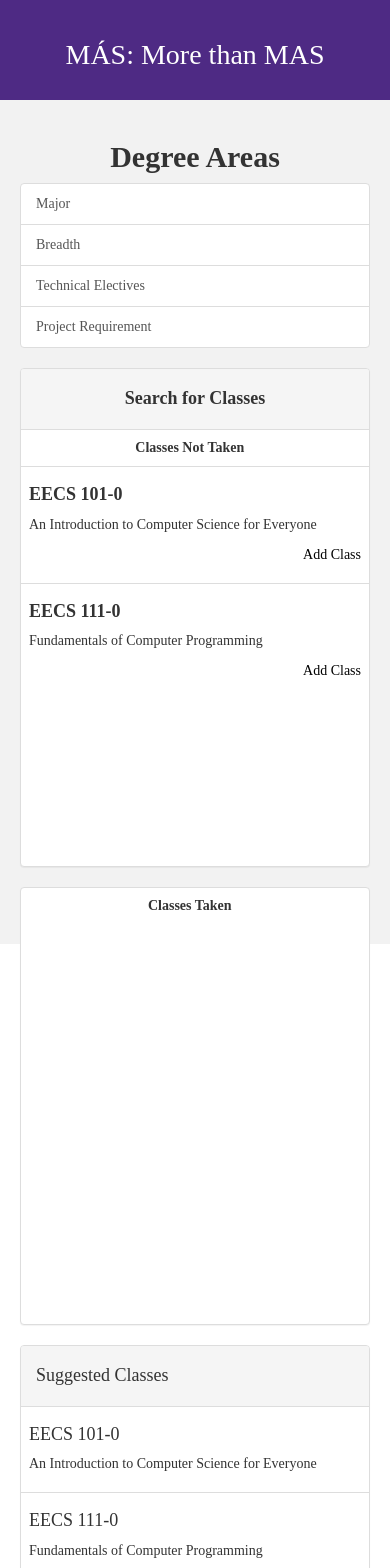
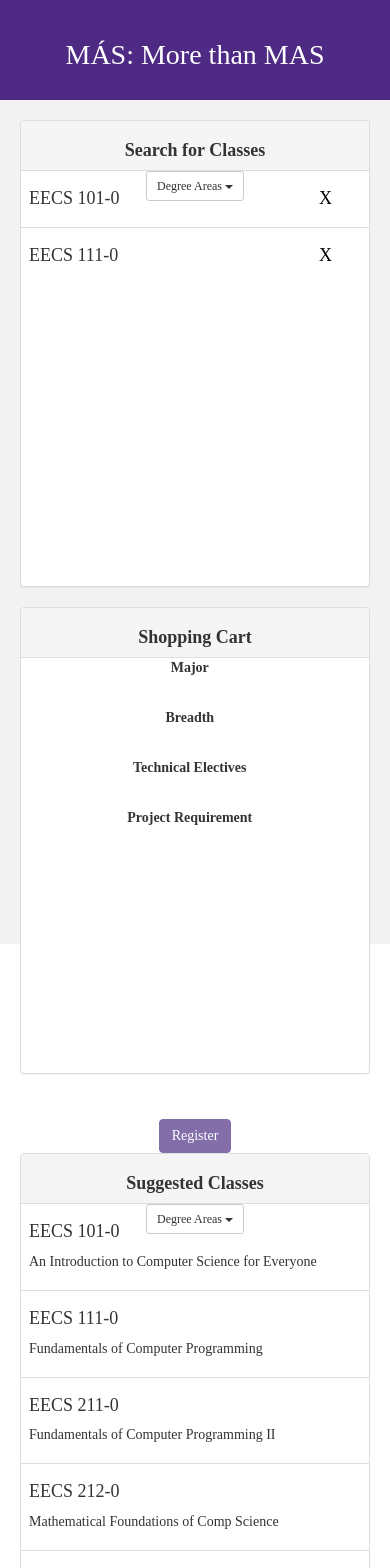
Before and after one commit to kevinjihwanlee/mas, a React (Create React App) app in the folder client/: page / in a window 390 px wide. Shown: the top 1568 px of the page. Built offline with nearby package versions, Linux system fonts and the light colour scheme.

Commit message:
updated UI

```diff
--- a/client/public/css/app.css
+++ b/client/public/css/app.css
@@ -99,19 +99,16 @@ button.register-button:hover {
   justify-content: center;
 }
 
+.panel-heading {
+  height: 50px;
+  text-align: center;
+}
 .table-fixed thead {
   width: 97%;
 }
 .table-fixed tbody {
-  height: 400px;
   overflow-y: auto;
   width: 100%;
-}
-.tsearch {
-  height: 200px;
-}
-.tsuggested {
-  height: 400px;
 }
 .table-fixed thead, .table-fixed tbody, .table-fixed tr, .table-fixed td, .table-fixed th {
   display: block;
--- a/client/src/App.js
+++ b/client/src/App.js
@@ -2,9 +2,11 @@ import React, { Component} from 'react';
 import ReactDOM from 'react-dom'
 
 import HeaderBar from './components/HeaderBar';
-import Search from './components/Search';
 import CourseList from './components/CourseList';
 import SuggestedCourses from './components/SuggestedCourses';
+import Courses from './components/Courses';
+import DegreeAreas from './components/DegreeAreas';
+
 import data from './data/data';
 import test_data from './data/test_data';
 import api_data from './data/api_data.json';
@@ -23,6 +25,7 @@ class App extends Component {
        suggestedCourses: [],
        degreeAreas: [],
        activeDegreeArea: null,
+       suggestedDegreeArea: null,
        courseData: {},
        suggestedData: {},
        itemsCount : 40
@@ -42,6 +45,7 @@ class App extends Component {
         courseData: cachedJSON,
         degreeAreas: degreeAreas,
         activeDegreeArea: degreeAreas[0],
+        suggestedDegreeArea: degreeAreas[0],
         currentCourses: cachedJSON[degreeAreas[0]]
       });
       return;
@@ -57,6 +61,7 @@ class App extends Component {
       suggestedData: test_data,
       degreeAreas: degreeAreas,
       activeDegreeArea: degreeAreas[0],
+      suggestedDegreeArea: degreeAreas[0],
       currentCourses: data[degreeAreas[0]],
     });
   }
@@ -64,7 +69,13 @@ class App extends Component {
   changeDegreeArea(degreeArea) {
     this.setState({
       activeDegreeArea: degreeArea,
-      currentCourses: this.state.courseData[degreeArea]
+      currentCourses: data[degreeArea]
+    });
+  }
+
+  changeSuggestedDegreeArea(degreeArea) {
+    this.setState({
+      suggestedDegreeArea: degreeArea
     });
   }
 
@@ -82,7 +93,7 @@ class App extends Component {
   }
 
   getSuggested() {
-    var suggestData = this.state.suggestedData[this.state.activeDegreeArea];
+    var suggestData = this.state.suggestedData[this.state.suggestedDegreeArea];
     var courses = [];
 
     for (var i in suggestData) {
@@ -121,31 +132,35 @@ class App extends Component {
 
   render() {
 
-    var itemElements = [];
-
-        for( var i = 0; i< this.state.itemsCount; i++){
-            itemElements.push(<div className="item" key={i}>item {i}</div>);
-        }
-
-        let scrollbarStyles = {borderRadius: 5};
-
     return (
       <div className="App">
         <HeaderBar />
         <div className="main-content">
           <Row>
-            <Col md={7}>
-              <Search
-                changeDegreeArea={this.changeDegreeArea.bind(this)}
+
+            <Col md={4}>
+              <Courses
                 changeClass={this.changeClass.bind(this)}
                 currentCourses={this.state.currentCourses}
                 degreeAreas={this.state.degreeAreas}
                 activeDegreeArea={this.state.activeDegreeArea}
-                />
+                changeDegreeArea={this.changeDegreeArea.bind(this)}
+              />
             </Col>
-            <Col md={5}>
+            <Col md={4}>
+              <CourseList
+                changeClass={this.changeClass.bind(this)}
+                registerClicked={this.registerClicked.bind(this)}
+                degreeAreas={this.state.degreeAreas}
+                courseData={this.state.courseData}
+              />
+            </Col>
+            <Col md={4}>
               <SuggestedCourses
                 suggestedCourses={this.getSuggested()}
+                degreeAreas={this.state.degreeAreas}
+                suggestedDegreeArea={this.state.suggestedDegreeArea}
+                changeSuggestedDegreeArea={this.changeSuggestedDegreeArea.bind(this)}
               />
             </Col>
           </Row>
--- a/client/src/components/CourseList.js
+++ b/client/src/components/CourseList.js
@@ -6,20 +6,25 @@ import {Button} from 'react-bootstrap';
 const CourseList = (props) => {
   return (
     <div>
-      <h4 className="centeredText bold">Your Classes</h4>
-      <div className="course-list-content">
+    <div class="panel panel-default">
+      <div class="panel-heading">
+        <h4 className="centeredText bold">Shopping Cart</h4>
+      </div>
+      <table class="table table-fixed">
+        <tbody style={{height:415}}>
         {props.degreeAreas.map(degreeArea => (
-          <SubCourseList
-            degreeArea={degreeArea}
-            courses={props.courseData[degreeArea]}
-            changeClass={props.changeClass}
-            />
-
+             <SubCourseList
+              degreeArea={degreeArea}
+              courses={props.courseData[degreeArea]}
+              changeClass={props.changeClass}
+             />
         ))}
+        </tbody>
+      </table>
+      </div>
         <div className="button-wrapper">
           <Button onClick={props.registerClicked} className="register-button" bsStyle="primary">Register</Button>
         </div>
-      </div>
     </div>
   )
 }
--- a/client/src/components/Courses.js
+++ b/client/src/components/Courses.js
@@ -1,54 +1,38 @@
 import React from 'react';
-import {ListGroupItem, ListGroup} from 'react-bootstrap';
+import {ListGroupItem, ListGroup, Col} from 'react-bootstrap';
+import DegreeAreas from './DegreeAreas';
 
 const Courses = (props) => {
   return (
     <div>
       <div class="panel panel-default">
         <div class="panel-heading">
-          <h4 className="centeredText bold">Search for Classes</h4>
+          <Col md={7}>
+            <h4 className="centeredText bold">Search for Classes</h4>
+          </Col>
+          <Col md={5}>
+            <DegreeAreas
+              degreeAreas={props.degreeAreas}
+              changeDegreeArea={props.changeDegreeArea}
+            />
+          </Col>
         </div>
         <table class="table table-fixed">
-          <thead>
-            <tr>
-              <th class="col-xs-12 centeredText">Classes Not Taken</th>
-            </tr>
-          </thead>
-          <tbody>
+          <tbody style={{height:415}}>
             {props.currentCourses.map(course => (
               !course.taken &&
               <tr>
-              <td class="col-xs-12">
-                <h4 className="bold">{course.search_name}</h4>
-                <p>{course.title}</p>
-                <p className="rightText"><a onClick={(e) => {props.changeClass(course);}} className="changeButton" bsStyle="primary">Add Class</a></p>
-              </td>
+                <td class="col-xs-10">
+                  <h4>{course.search_name}</h4>
+                </td>
+                <td class="col-xs-2">
+                  <h4><a onClick={(e) => {props.changeClass(course);}} className="changeButton" bsStyle="primary"> X</a></h4>
+                </td>
               </tr>
             ))}
           </tbody>
         </table>
-      </div>
-        <div class="panel panel-default">
-          <table class="table table-fixed">
-          <thead>
-            <tr>
-              <th class="col-xs-12 centeredText">Classes Taken</th>
-            </tr>
-          </thead>
-          <tbody>
-            {props.currentCourses.map(course => (
-              course.taken &&
-              <tr>
-              <td class="col-xs-12">
-                <h4 className="bold">{course.search_name}</h4>
-                <p>{course.title}</p>
-                <p className="rightText"><a onClick={(e) => {props.changeClass(course);}} className="changeButton" bsStyle="primary">Remove Class</a></p>
-              </td>
-              </tr>
-            ))}
-          </tbody>
-        </table>
-      </div>
+        </div>
     </div>
   )
 }
--- a/client/src/components/DegreeAreas.js
+++ b/client/src/components/DegreeAreas.js
@@ -1,16 +1,15 @@
 import React from 'react';
-import {ListGroupItem, ListGroup} from 'react-bootstrap';
+import {ListGroupItem, ListGroup, DropdownButton, MenuItem} from 'react-bootstrap';
 
 const DegreeAreas = (props) => {
 
   return (
     <div className="search_degree">
-    <h2 className="centeredText bold">Degree Areas</h2>
-      <ListGroup>
-          {props.degreeAreas.map(degreeArea => {
-            return (<ListGroupItem href="#" onClick={(e) => {props.changeDegreeArea(degreeArea);}}>{degreeArea}</ListGroupItem>)
-          })}
-      </ListGroup>
+      <DropdownButton title="Degree Areas" bsSize="small">
+        {props.degreeAreas.map(degreeArea => {
+          return (<MenuItem href="#" onClick={(e) => {props.changeDegreeArea(degreeArea);}}>{degreeArea}</MenuItem>)
+        })}
+      </DropdownButton>
     </div>
   )
 }
--- a/client/src/components/Search.js
+++ /dev/null
@@ -1,29 +0,0 @@
-import React from 'react';
-import { Row, Col } from 'react-bootstrap';
-import DegreeAreas from './DegreeAreas';
-import Courses from './Courses';
-
-const Search = (props) => {
-  return (
-    <div>
-
-      <Row className="search-content">
-        <Col md={4}>
-          <DegreeAreas
-            degreeAreas={props.degreeAreas}
-            changeDegreeArea={props.changeDegreeArea}
-            activeDegreeArea={props.activeDegreeArea}
-            />
-        </Col>
-        <Col md={8}>
-          <Courses
-            currentCourses={props.currentCourses}
-            changeClass={props.changeClass}
-            />
-        </Col>
-      </Row>
-    </div>
-  )
-}
-
-export default Search;
--- a/client/src/components/SubCourseList.js
+++ b/client/src/components/SubCourseList.js
@@ -3,11 +3,23 @@ import React from 'react';
 const SubCourseList = (props) => {
   return (
     <div className="subcourselist">
-      <h4 className="sectionHeader underlinedText">{props.degreeArea}</h4>
+      <thead>
+        <tr>
+          <b>{props.degreeArea}</b>
+        </tr>
+      </thead>
       {props.courses.map(courseObject => (
         courseObject.taken &&
-        <p>{courseObject.search_name}<a onClick={(e) => {props.changeClass(courseObject);}} className="changeButton" bsStyle="primary"> X</a></p>
-
+        <tbody>
+        <tr>
+          <td class="col-xs-10">
+            <h4>{courseObject.search_name}</h4>
+          </td>
+          <td class="col-xs-2">
+            <h4><a onClick={(e) => {props.changeClass(courseObject);}} className="changeButton" bsStyle="primary"> X</a></h4>
+          </td>
+        </tr>
+        </tbody>
       ))}
     </div>
   )
--- a/client/src/components/SuggestedCourses.js
+++ b/client/src/components/SuggestedCourses.js
@@ -1,19 +1,25 @@
 import React, { Component } from 'react';
-import {ListGroupItem, NavDropdown, ListGroup} from 'react-bootstrap';
+import {ListGroupItem, NavDropdown, ListGroup, DropdownButton, MenuItem, Col} from 'react-bootstrap';
+import DegreeAreas from './DegreeAreas';
 
 const SuggestedCourses = (props) => {
   return (
     <div>
-
     <div class="panel panel-default">
       <div class="panel-heading">
-                <h4>
-                  Suggested Classes
-                </h4>
+        <Col md={7}>
+          <h4 className="centeredText bold">Suggested Classes</h4>
+        </Col>
+        <Col md={5}>
+        <DropdownButton title="Degree Areas" bsSize="small">
+          {props.degreeAreas.map(degreeArea => (
+            <MenuItem href="#" onClick={(e) => {props.changeSuggestedDegreeArea(degreeArea);}}>{degreeArea}</MenuItem>
+          ))}
+        </DropdownButton>
+        </Col>
       </div>
-
       <table class="table table-fixed">
-                <tbody>
+        <tbody style={{height:415}}>
             {props.suggestedCourses.map(course => (
             <tr>
             <td class="col-xs-12">
```
Lines whose indentation alone changed are shown as unchanged.
